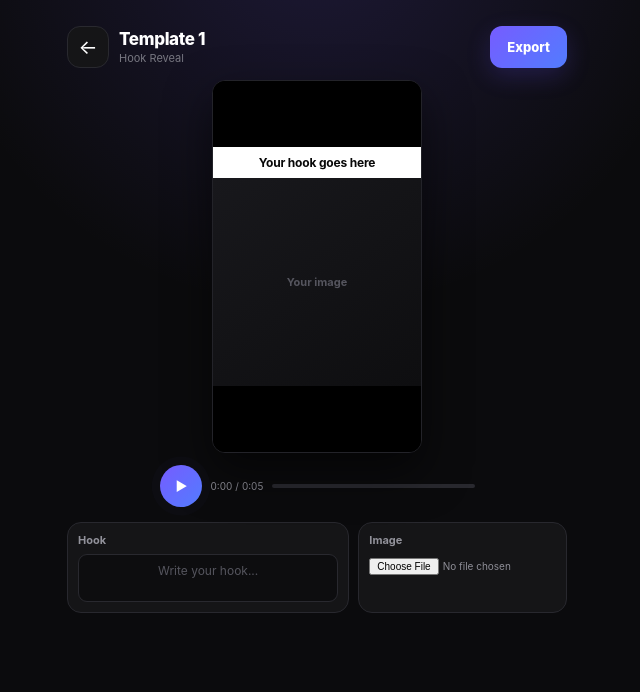
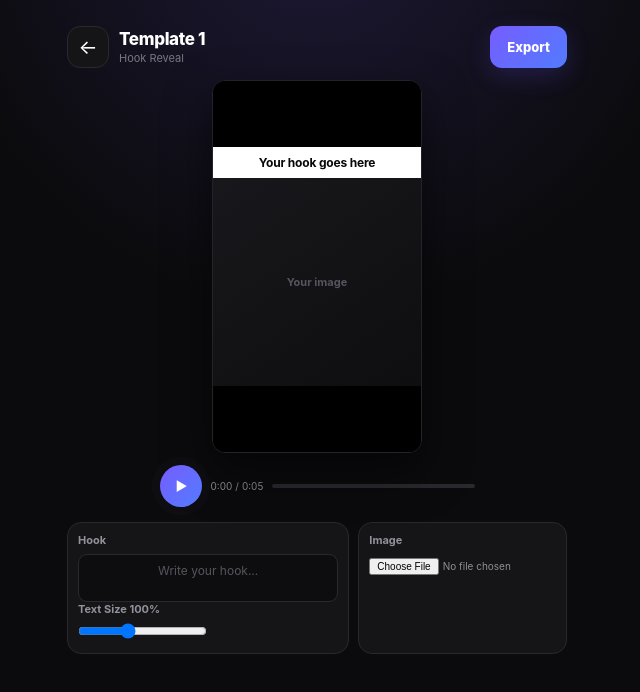
Before and after one commit to taktakahmad01/mini-video-editor, a website: page editor.html in a window 1280 px wide. Shown: the whole page, without its empty margins (323-963 px from the left). Drawn offline with Linux system fonts and the light colour scheme.

Commit message:
Update editor.html

```diff
--- a/editor.html
+++ b/editor.html
@@ -167,6 +167,22 @@
             maxlength="120"
             placeholder="Write your hook..."
           ></textarea>
+
+          <div class="hook-size-control">
+  <label for="hookSize">
+    Text Size
+    <span id="hookSizeValue">100%</span>
+  </label>
+
+  <input
+    id="hookSize"
+    type="range"
+    min="70"
+    max="150"
+    value="100"
+    step="5"
+  >
+</div>
 
         </div>
 
```
